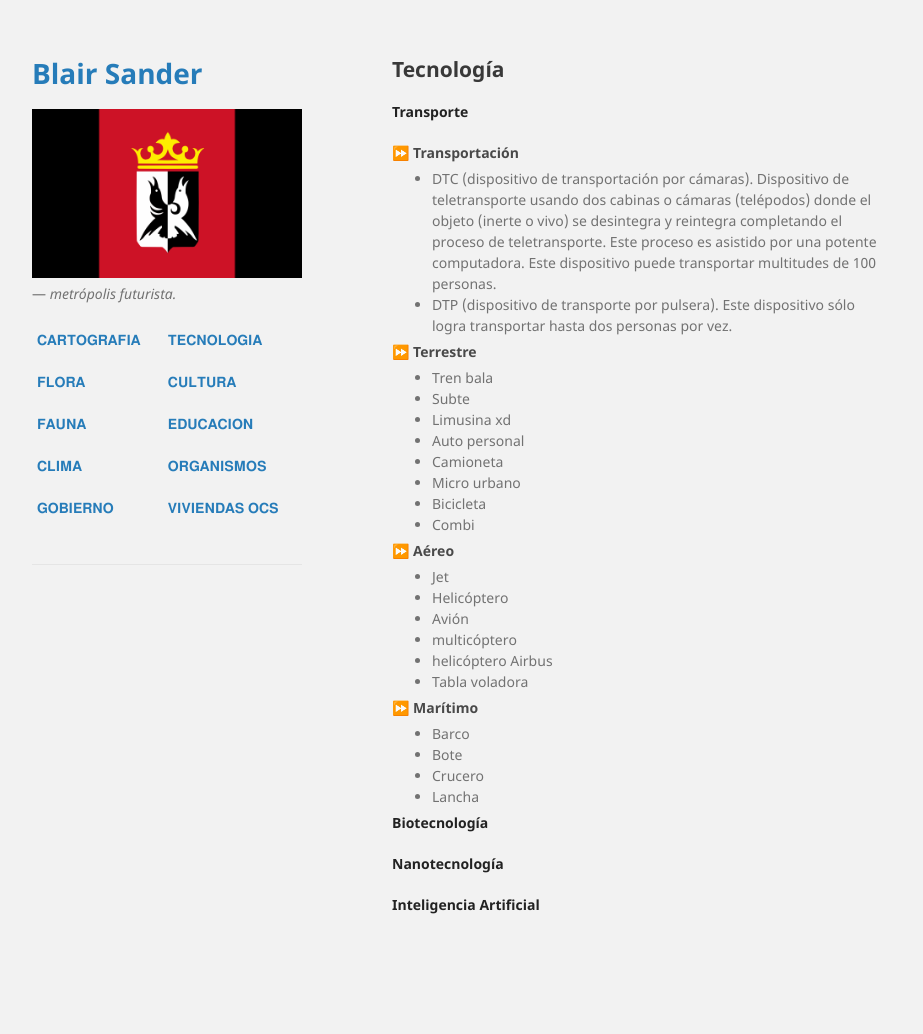
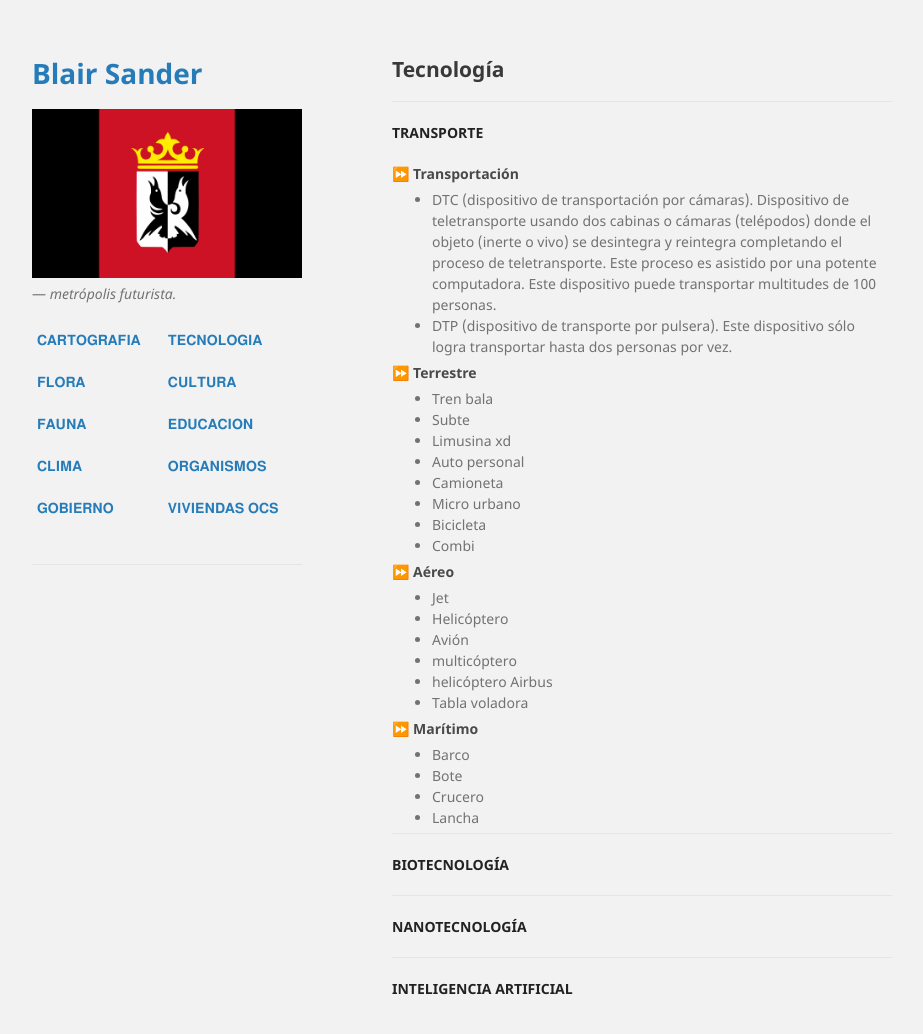
Before and after one commit to BlairSander/ciudad, a Jekyll site: the page built from tecnologia.md, in a window 1280 px wide and 1069 px high. Shown: the top 1034 px of the window, without its empty margins (178-1101 px from the left). Built offline with Jekyll 4.4.1, drawn with Linux system fonts in a browser that asks for light colours.

```diff
--- a/tecnologia.md
+++ b/tecnologia.md
@@ -4,7 +4,9 @@ layout: default
 
 <h2>Tecnología</h2>
 
-**Transporte**
+* * *
+
+**TRANSPORTE**
 
 <h4>⏩ Transportación</h4>
 
@@ -38,8 +40,14 @@ layout: default
 - Crucero
 - Lancha
 
-**Biotecnología**
+* * *
 
-**Nanotecnología**
+**BIOTECNOLOGÍA**
 
-**Inteligencia Artificial**
+* * *
+
+**NANOTECNOLOGÍA**
+
+* * *
+
+**INTELIGENCIA ARTIFICIAL**
```
